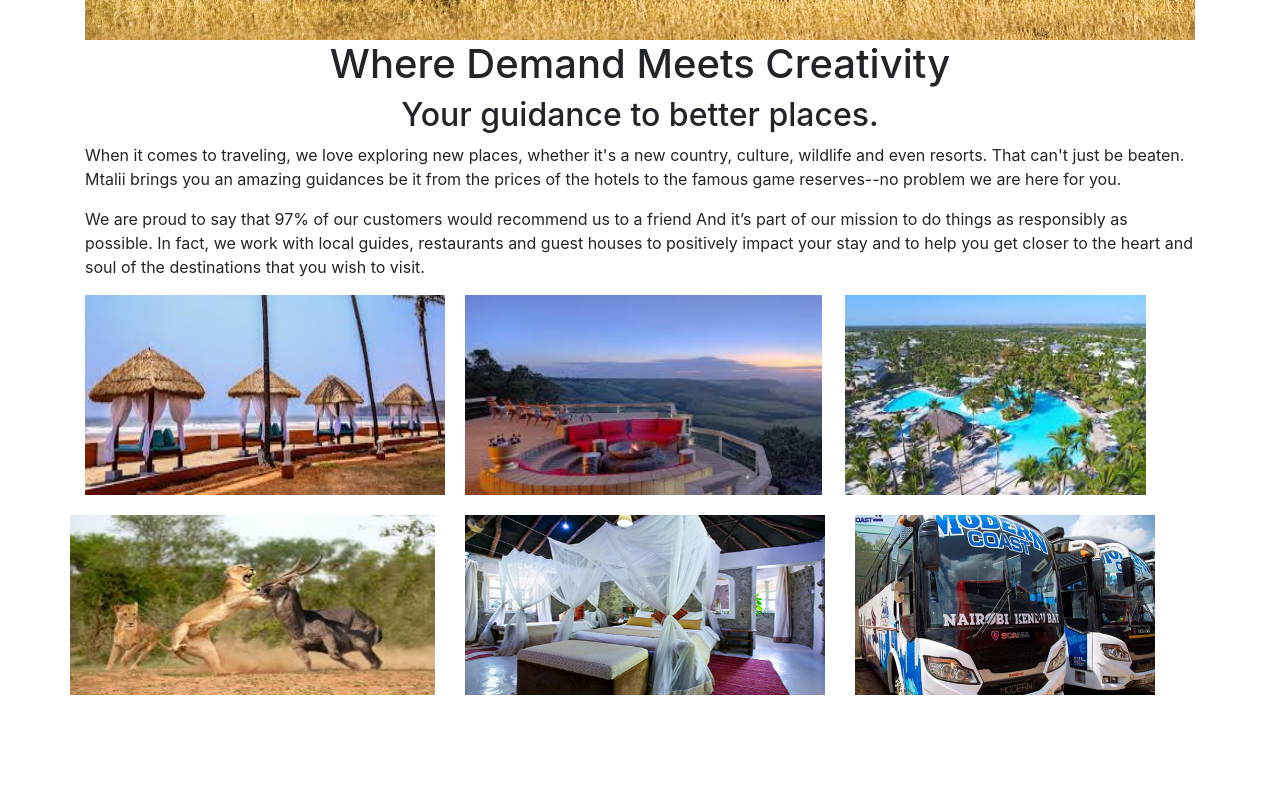
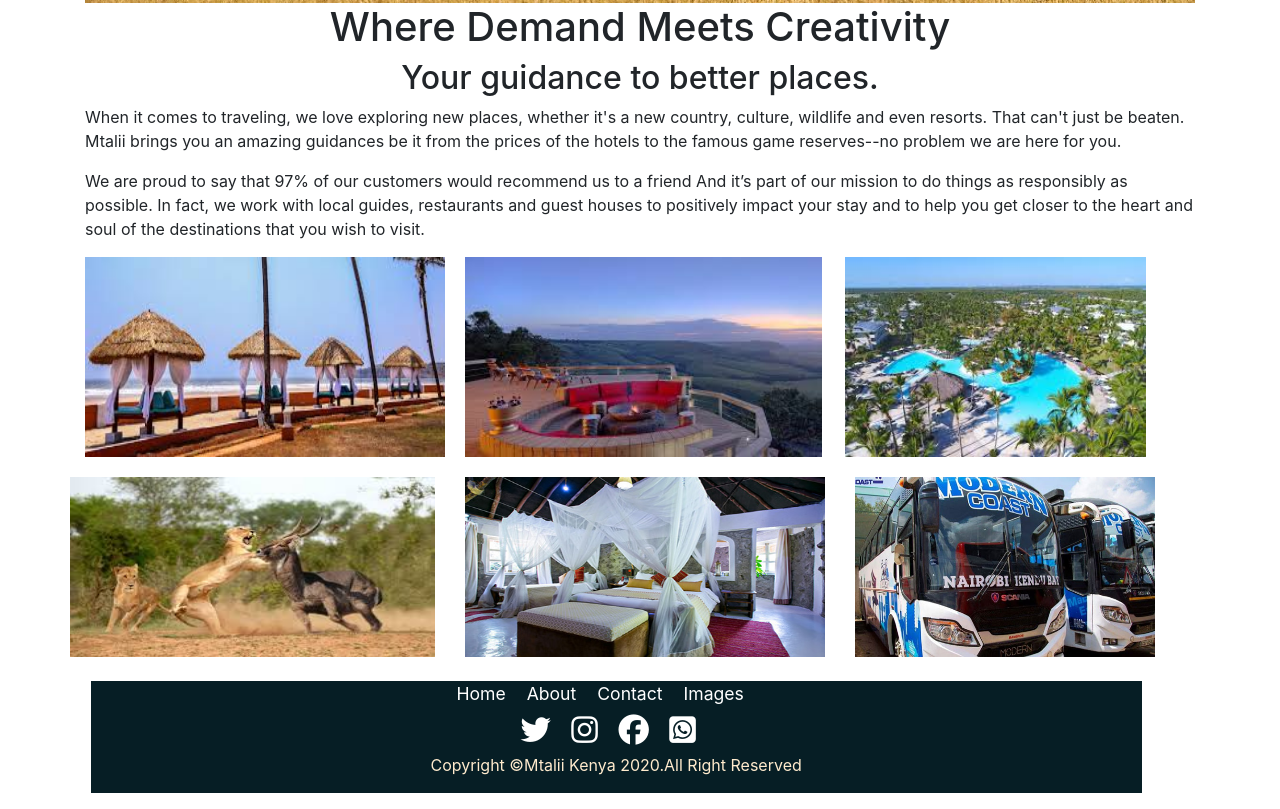
Before and after one commit to Yitzhak-Njenga/Utalii, a plain HTML site: page about.html in a window 1280 px wide. Shown: the part 459-1268 px from the top of the page. Before the commit the page ends 1154 px from the top, so only its background shows below. Drawn offline with Linux system fonts and the light colour scheme.

Commit message:
added footer navigaton

```diff
--- a/about.html
+++ b/about.html
@@ -5,6 +5,7 @@
     <meta charset="UTF-8">
     <meta name="viewport" content="width=device-width, initial-scale=1.0">
     <title>Mtalii</title>
+    <script src="https://kit.fontawesome.com/c939d0e917.js"></script>
     <link rel="stylesheet" href="css/Bootstrap.css">
     <link rel="stylesheet" type="text/css" href="styles.css">
 </head>
@@ -13,7 +14,7 @@
     <div class="container">
         <nav class="navbar navbar-expand-lg navbar-dark bg-dark static-top">
             <a class="nav-mtalii" href="#">
-                <img src="./images/mtalii.jpeg" alt="" width=30%>
+                <!-- <img src="./images/MTALII.ADVENTURE.png" alt="" width=30%> -->
             </a>
             <div class="container">
                 <button class="navbar-toggler" type="button" data-toggle="collapse" data-target="#navbarResponsive"
@@ -94,6 +95,32 @@
                 </div>
             </div>
         </div>
+
+       <br>
+       <div class="foot">
+    <footer class="section footer">
+        <div class="footer-link">
+        <a href="#home" class="footer-link">home</a>
+        <a href="#home" class="footer-link">about</a>
+        <a href="#home" class="footer-link">contact</a>
+        <a href="#home" class="footer-link">images</a>
+
+        </div>
+        <a href="https://www.twitter.com" target='_blank' class="footer-icon">
+        <i class="fab fa-twitter"></i></a>
+        <a href="https://www.twitter.com" target='_blank' class="footer-icon">
+        <i class="fab fa-instagram"></i></a>
+        <a href="https://www.twitter.com" target='_blank' class="footer-icon">
+        <i class="fab fa-facebook"></i></a>
+        <href href="https://www.twitter.com" target='_blank' class="footer-icon">
+        <i class="fab fa-whatsapp-square"></i>
+
+        </href>
+        <p class="copyright">
+          copyright &copy;Mtalii kenya <span id="date">2020</span>.all right reserved
+        </p>
+        </footer>
+    </div>
     </div>
 </body>
 
--- a/styles.css
+++ b/styles.css
@@ -1,6 +1,55 @@
 #bot {
-    text-align: center;
+  text-align: center;
 }
 .abb {
-    padding-top: 20px;
+  padding-top: 20px;
 }
+
+.footer{
+    background-color:#061e25;
+    color: blanchedalmond;
+    text-align: center;
+    padding-left: 2rem;
+    padding-right: 2rem;
+   }
+   .footer-links,.footer-icons{
+    display: flex;
+    justify-content: center;
+    margin-bottom: 1.5rem;
+    flex-wrap: wrap;
+   }
+   .footer-link{
+    color: white;
+    text-transform: capitalize;
+    font-size: 1.1rem;
+    margin-right: 1rem;
+    letter-spacing: var(--letterSpacing);
+    transition: all 3s ease-in-out;
+   }
+   .footer-link:hover{
+    color: blue;
+   }
+   .footer-icon{
+    font-size: 1.9rem;
+    margin-right: 1rem;
+    color: white;
+    transition:var(--mainTransition) ;
+   }
+   .footer-icon:hover{
+    color: yellowgreen;
+    transform: translateY(-10);
+   }
+   .copyright{
+    text-transform: capitalize;
+    letter-spacing: var(--letterSpacing);
+    padding-bottom: 1rem;
+   }
+   .top-header{
+    color:#98CE00;
+    font-family: 'Satisfy',
+    cursive;
+   }
+   .foot {
+       margin-right: 4.8%;
+       margin-left: 0.5%;
+   }
```
Also changed, not shown: images/MTALII.ADVENTURE.png (added), images/mtalii.jpeg (deleted), 1 other file.
